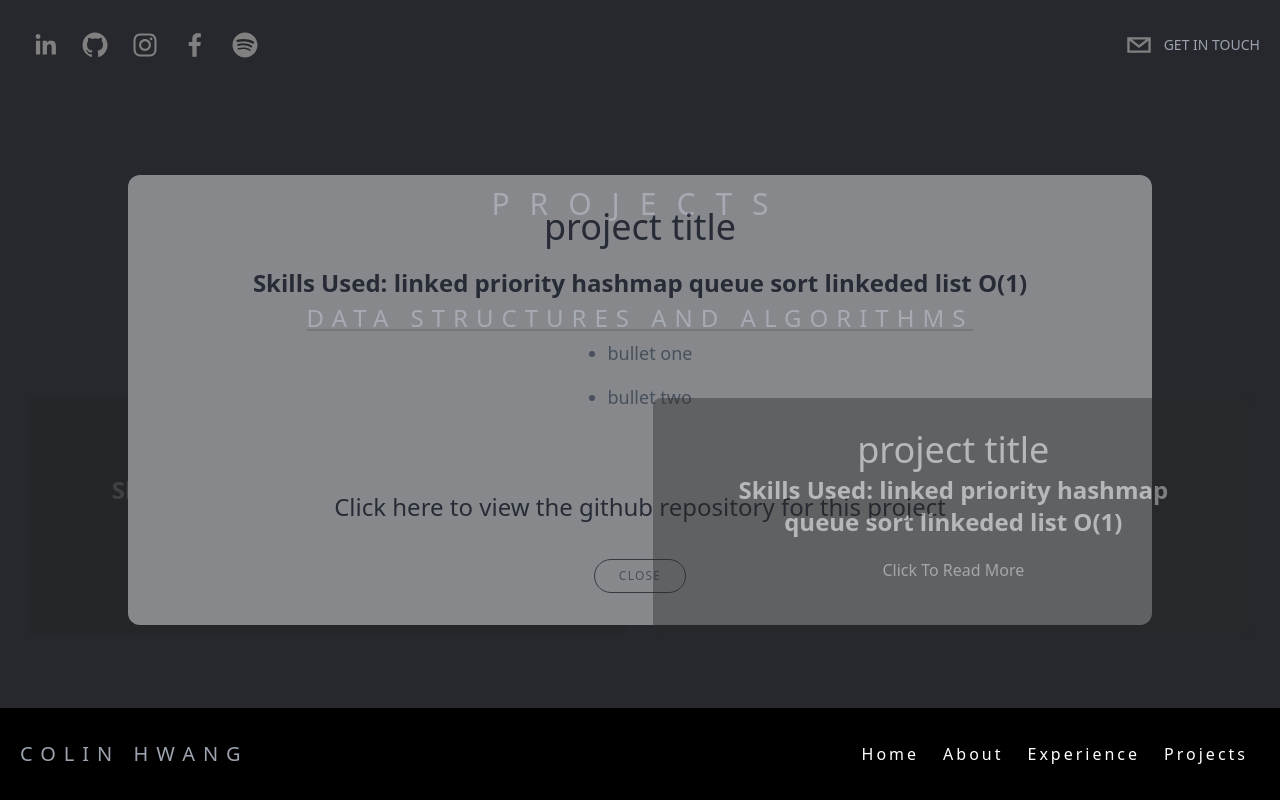
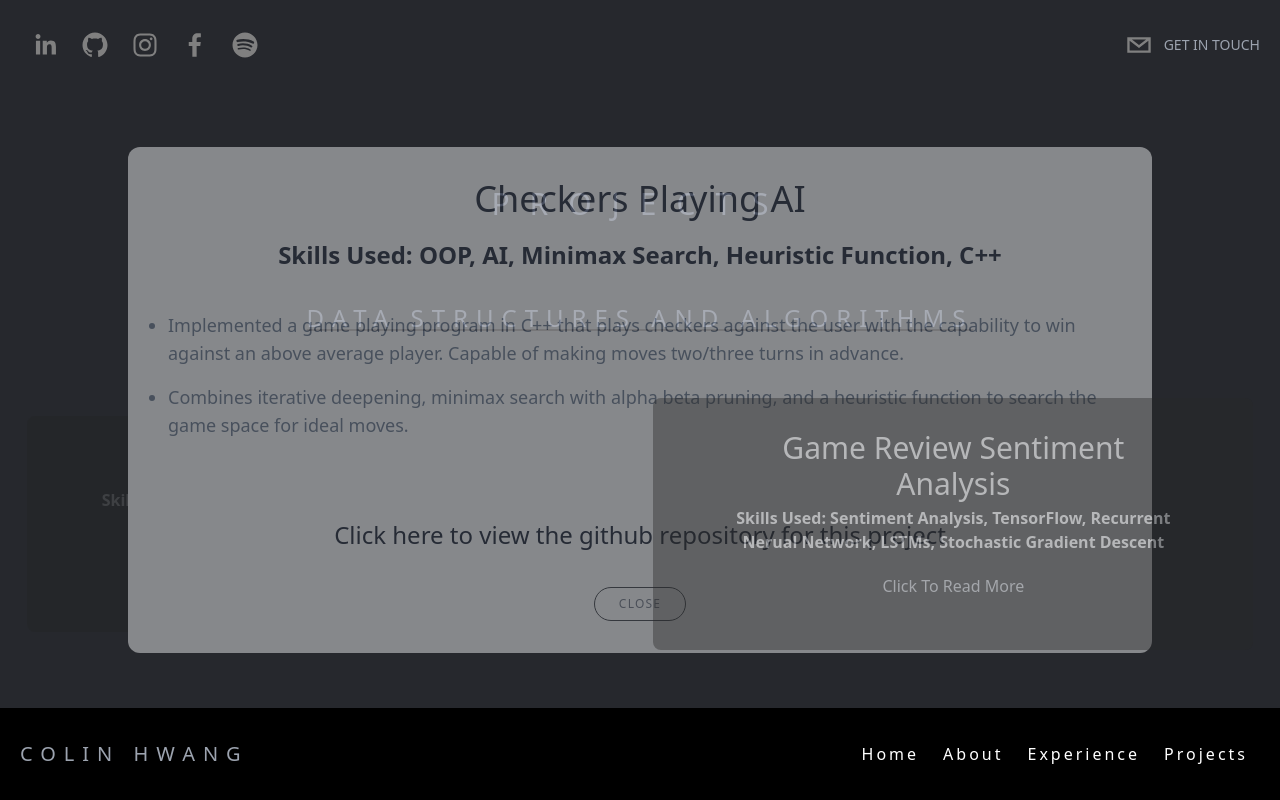
Before and after one commit to colinh09/Personal-Website, a Next.js app: page /Projects in a window 1280 px wide. Both pictures are taken after a click on the element 326 px from the left and 516 px from the top of the page. Built offline with nearby package versions, Linux system fonts and the light colour scheme.

Commit message:
almost done, got pdf to work

```diff
--- a/components/About.tsx
+++ b/components/About.tsx
@@ -33,14 +33,6 @@ function About( {text, src, title} ) {
             <p className = "text-md text-justify">
                 {text}
             </p>
-            <p className = "text-md text-justify">
-                To view my resume and transcript, click on
-                <Link download href="/public/resume.pdf" locale={false}>
-                     RESUME
-                </Link>
-                or
-                TRANSCRIPT.
-            </p>
         </div>
     </motion.div>
   )
--- a/components/Footer.tsx
+++ b/components/Footer.tsx
@@ -22,6 +22,9 @@ function Footer({}: Props) {
         }}
         className = "flex flex-row items-center text-gray-300 cursor-pointer">
             <p className = "uppercase hidden md:inline-flex text-xl text-gray-400 tracking-[8px]"> Colin Hwang </p>
+            {/* <Link href="/Resume.pdf" target="_blank">
+                <button className="hover:text-[#228C22]/40 px-3 tracking-[3px] "> Resume </button>
+            </Link> */}
         </motion.div>
 
         <motion.div
--- a/components/ProjectCard.tsx
+++ b/components/ProjectCard.tsx
@@ -17,8 +17,8 @@ function ProjectCard({title, skills, link, bullet_one, bullet_two}) {
         whileTap={{scale:0.8}}
         onClick={() => (modalOpen ? close() : open() )}>
             <div className = "px-0 md:px-10">
-                <h4 className="text-4xl font-light"> {title} </h4>
-                <p className = "font-bold text-2xl mt-1"> Skills Used: {skills} </p>
+                <h4 className="text-3xl font-light"> {title} </h4>
+                <p className = "font-bold text-md mt-1"> Skills Used: {skills} </p>
                 <p className = "upperace py-5 text-gray-300"> Click To Read More </p>
             </div>
         </motion.button>
--- a/components/ProjectModal.tsx
+++ b/components/ProjectModal.tsx
@@ -19,7 +19,7 @@ function ProjectModal({handleClose, bullet_one, bullet_two, title, skills, link}
         >
             <h4 className="text-4xl font-light"> {title} </h4>
             <p className = "font-bold text-2xl pt-5 pb-10"> Skills Used: {skills} </p>
-            <ul className = "text-slate-500 list-disc space-y-4 ml-5 text-lg">
+            <ul className = "text-slate-500 list-disc space-y-4 ml-5 text-lg px-5">
                 <li>{bullet_one}</li>
                 <li>{bullet_two}</li>
             </ul>
--- a/pages/AboutMe.tsx
+++ b/pages/AboutMe.tsx
@@ -49,7 +49,7 @@ const Home: NextPage = () => {
                 {/* About Me part 2 | talk about experience*/}
                 <section className="snap-start">
                     <AltAbout title={"Get To Know Me Better"}
-                    text={"This is a more relaxed introduction, with all the technical stuff aside. I currently live in the upper east side of New York, therefore making my commute to Cooper Union about 20 minutes via the 6 line. I am an introvert at heart. You could lock me in my room with my PC, my bed, and a bathroom for a month, giving me only the necessary things to survive, and I will be happy. I love playing video games, but the only game I currently play (primarily due to the insane workload of Cooper Union), is teamfight tactics. Currently, the things I enjoy doing are spending time with my girlfriend/friends, gaming, and studying game development/full stack development. My taste in music often shifts due to over-listening to certain genres, but as of recently, my favorite music to listen to comes from a Kpop group called Itzy. I enjoy working out, and I wish to be as strong as possible while maintaining a certain degree of athleticism. I never work out legs; not because I’m lazy, but because if I do one squat, my quads will triple in size (slight exaggeration, but very close to the truth). One thing I wish to accomplish by the end of this year is to make my own, very basic and rudimentary, 2D game using Unity. You can view FAQs that no one ever asked me (therefore not making them very frequent) by scrolling further down. "}
+                    text={"This is a more relaxed introduction, with all the technical stuff aside. I currently live in the upper east side of New York, therefore making my commute to Cooper Union about 20 minutes via the 6 line. I am an introvert at heart. You could lock me in my room with my PC, my bed, and a bathroom for a month, giving me only the necessary things to survive, and I will be happy. I love playing video games, but the only game I currently play (primarily due to the insane workload of Cooper Union), is teamfight tactics. Currently, the things I enjoy doing are spending time with my girlfriend/friends, gaming, and studying game development/full stack development. My taste in music often shifts due to over-listening to certain genres, but as of recently, my favorite music to listen to comes from a Kpop group called Itzy. I enjoy working out, and I wish to be as strong as possible while maintaining a certain degree of athleticism. I never work out legs; not because I’m lazy, but because if I do one squat, my quads will triple in size (slight exaggeration, but very close to the truth). One thing I wish to accomplish by the end of this year is to make my own, very basic and rudimentary, 2D game using Unity. You can view FAQs that no one ever asked me (therefore not making them very frequently asked) by scrolling further down. "}
                     src={"/../public/static/me2.jpg"}/>
                 </section>
 
--- a/pages/Experience.tsx
+++ b/pages/Experience.tsx
@@ -1,4 +1,5 @@
 import type { NextPage } from 'next'
+import Link from 'next/link';
 import { homedir } from 'os'
 import ExperienceCard from '../components/ExperienceCard';
 import Footer from '../components/Footer';
@@ -9,12 +10,19 @@ const Home: NextPage = () => {
         <div>
             <div className="bg-[#36393f] text-white h-screen overflow-y-scroll z-0 scrollbar scrollbar-track-gray-400/20 scrollbar-thumb-[#228C22]/80">
                 <Header />
-                <div className="flex flex-col relative text-center md:text-left md:flex-row max-w-7xl px-10 pb-20 justify-evenly mx-auto items-center">
+                <div className="flex relative text-center md:text-left md:flex-row max-w-7xl px-10 pb-20 justify-evenly mx-auto items-center">
                     <h3 className="relative top-24 uppercase tracking-[20px] text-gray-500 text-2xl ">
                         EXPERIENCE
                     </h3>
                 </div>
-
+                <div className="flex relative text-center md:text-left md:flex-row max-w-7xl px-10 pb-10 justify-evenly mx-auto items-center">
+                    <h3 className="relative top-20 tracking-[3px] text-gray-500 text-xl ">
+                        To view my resume, click
+                        <span className='text-xl uppercase tracking-widest text-gray-500 hover:text-[#228C22]/40'>
+                            <Link href="/Resume.pdf" target="_blank"> HERE </Link>
+                        </span>
+                    </h3>
+                </div>
                 <div className = "w-full flex xl:pt-20 lg:pt-15 md:pt-10 pt-10 flex-col md:text-left md:flex-row justify-evenly mx-auto items-center">
                     <div className = "md:pb-0 pb-10">
                         <ExperienceCard title = "Software Engineer" company="Applause"
--- a/pages/Projects.tsx
+++ b/pages/Projects.tsx
@@ -28,22 +28,33 @@ const Home: NextPage = () => {
                 </div>
 
                 <div className = "w-full flex xl:pt-20 lg:pt-15 md:pt-10 pt-10 flex-col md:text-left md:flex-row justify-evenly mx-auto items-center">
-                    <ProjectCard title = "project title" skills = "linked priority hashmap queue sort linkeded list O(1)" link = {"https://github.com/colinh09"}
-                    bullet_one="bullet one"
-                    bullet_two="bullet two"
-                    />
-                    <ProjectCard title = "project title" skills = "linked priority hashmap queue sort linkeded list O(1)" link = {"https://github.com/colinh09"}
-                    bullet_one="bullet one"
-                    bullet_two="bullet two"
+                    <ProjectCard title = "Checkers Playing AI" skills = "OOP, AI, Minimax Search, Heuristic Function, C++" link = {"https://github.com/colinh09/AI-Checkers"}
+                    bullet_one="Implemented a game playing program in C++ that plays checkers against the user with the capability to win against
+                    an above average player. Capable of making moves two/three turns in advance."
+                    bullet_two="Combines iterative deepening, minimax search with alpha beta pruning, and a heuristic function to search the game
+                    space for ideal moves." />
+                    <ProjectCard title = "Game Review Sentiment Analysis"
+                    skills = "Sentiment Analysis, TensorFlow, Recurrent Nerual Network, LSTMs, Stochastic Gradient Descent"
+                    link = {"https://github.com/colinh09/Natural-Language-Processing/tree/main/Sentiment-Analysis"}
+                    bullet_one="Utilized Python and Keras, TensorFlow’s deep learning API, to develop a neural network with the task of
+                    predicting game reviews. The neural network was trained and tested using a dataset consisting of approximately
+                    5,000 game reviews from GameStop’s website."
+                    bullet_two="Experimented with various models and hyperparameters to arrive at an architecture consisting of an embedding
+                    layer that received one-hot vectors as input, two fully connected recurrent neural networks as hidden layers, and a
+                    dense layer with SoftMax activation as the output layer. The model achieved an accuracy of 93.81%."
                     />
                 </div>
 
                 <div className = "w-full flex xl:pt-20 lg:pt-15 md:pt-10 pt-10 flex-col md:text-left md:flex-row justify-evenly mx-auto items-center">
-                    <ProjectCard title = "project title" skills = "linked priority hashmap queue sort linkeded list O(1)" link = {"https://github.com/colinh09"}
-                    bullet_one="bullet one"
-                    bullet_two="bullet two"
+                    <ProjectCard title = "Neural Network - From Scratch" skills = "Neural Network, Machine Learning, Confusion Matrix, Back Propagation" link = {"https://github.com/colinh09/AI-Neural-Network"}
+                    bullet_one="Developed a program that allows for the testing and training of a neural network consisting of one hidden layer. The program prompts the user for a set of parameters, such as the number of epochs, a learning rate, and a training
+                    file, that will determine how well the neural network learns."
+                    bullet_two="Training is done with back-propagation, and an output file with several metrics will display how well the trained
+                    neural network performs on a testing file."
                     />
-                    <ProjectCard title = "project title" skills = "linked priority hashmap queue sort linkeded list O(1)" link = {"https://github.com/colinh09"}
+                    <ProjectCard title = "project title"
+                    skills = "linked priority hashmap queue sort linkeded list O(1)"
+                    link = {"https://github.com/colinh09"}
                     bullet_one="bullet one"
                     bullet_two="bullet two"
                     />
@@ -62,13 +73,21 @@ const Home: NextPage = () => {
                 </div>
 
                 <div className = "w-full flex xl:pt-20 lg:pt-15 md:pt-10 pt-10 flex-col md:text-left md:flex-row justify-evenly mx-auto items-center">
-                    <ProjectCard title = "project title" skills = "linked priority hashmap queue sort linkeded list O(1)" link = {"https://github.com/colinh09"}
-                    bullet_one="bullet one"
-                    bullet_two="bullet two"
+                <ProjectCard title = "Game Review Sentiment Analysis"
+                    skills = "Sentiment Analysis, TensorFlow, Recurrent Nerual Network, LSTMs, Stochastic Gradient Descent"
+                    link = {"https://github.com/colinh09/Natural-Language-Processing/tree/main/Sentiment-Analysis"}
+                    bullet_one="Utilized Python and Keras, TensorFlow’s deep learning API, to develop a neural network with the task of
+                    predicting game reviews. The neural network was trained and tested using a dataset consisting of approximately
+                    5,000 game reviews from GameStop’s website."
+                    bullet_two="Experimented with various models and hyperparameters to arrive at an architecture consisting of an embedding
+                    layer that received one-hot vectors as input, two fully connected recurrent neural networks as hidden layers, and a
+                    dense layer with SoftMax activation as the output layer. The model achieved an accuracy of 93.81%."
                     />
-                    <ProjectCard title = "project title" skills = "linked priority hashmap queue sort linkeded list O(1)" link = {"https://github.com/colinh09"}
-                    bullet_one="bullet one"
-                    bullet_two="bullet two"
+                    <ProjectCard title = "Neural Network - From Scratch" skills = "Neural Network, Machine Learning, Confusion Matrix, Back Propagation" link = {"https://github.com/colinh09/AI-Neural-Network"}
+                    bullet_one="Developed a program that allows for the testing and training of a neural network consisting of one hidden layer. The program prompts the user for a set of parameters, such as the number of epochs, a learning rate, and a training
+                    file, that will determine how well the neural network learns."
+                    bullet_two="Training is done with back-propagation, and an output file with several metrics will display how well the trained
+                    neural network performs on a testing file."
                     />
                 </div>
                 {/* ----------------- MACHINE LEARNING ---------------------*/}
```
Also changed, not shown: 1 other file (tests, documents, lock files or other folders).
